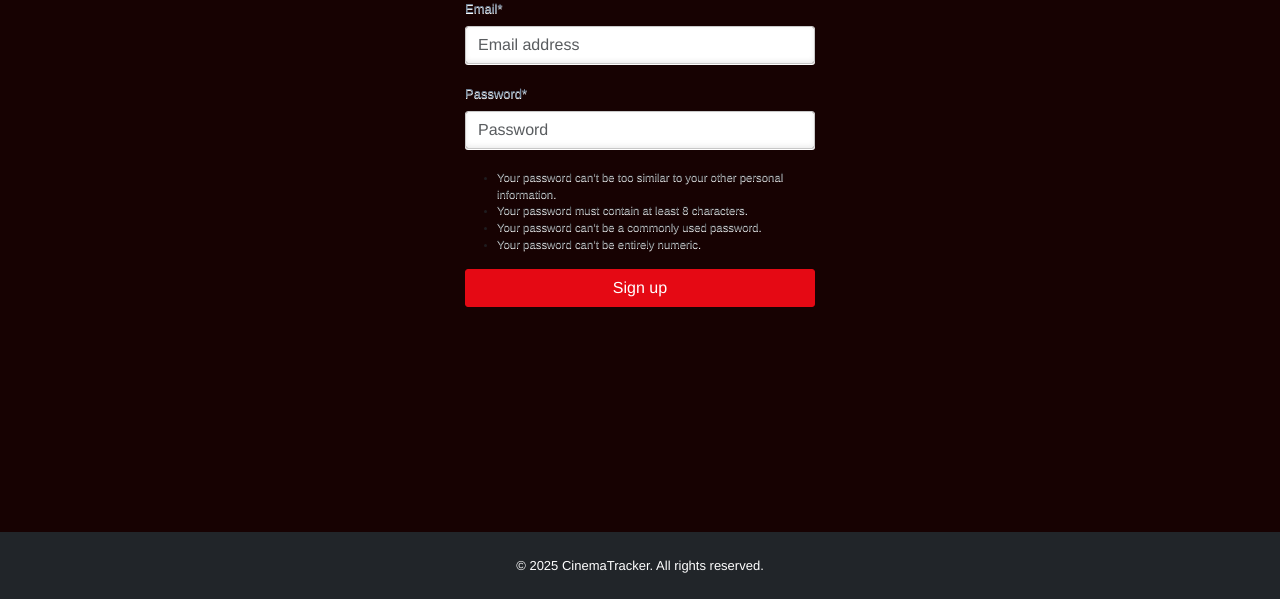
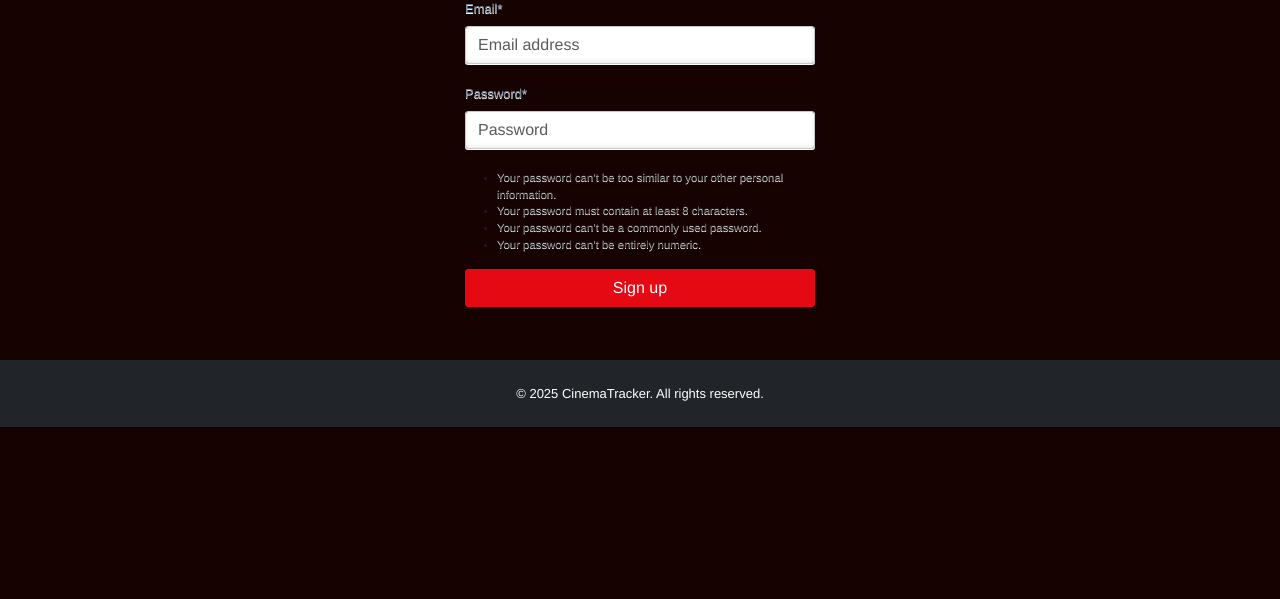
Before and after one commit to codeWithGodstime/cineTrack, a Django app: page /accounts/signup/ in a window 1280 px wide. Shown: the part 201-800 px from the top of the page. Run offline with Django 5.2, Linux system fonts and the light colour scheme; some libraries are stand-ins or nearby versions.

Commit message:
fix footer in base.html

```diff
--- a/static/css/style.css
+++ b/static/css/style.css
@@ -45,7 +45,7 @@ body{
 
 footer {
     margin-inline: 0 !important;
-    position: fixed;
+    /* position: fixed;
     bottom: 0;
-    width: 100%;
+    width: 100%; */
 }
--- a/templates/_base.html
+++ b/templates/_base.html
@@ -62,14 +62,14 @@
     </div>
 </nav>
 
-    <div class="container mt-5 px-5">
+    <div class="container mt-5 px-5 mb-5">
       {% block content %}
     <p>Default content...</p>
     {% endblock content %}
     </div>
 
       <!-- Footer -->
-      <footer class="bg-dark text-white py-4 w-100">
+      <footer class="bg-dark text-white py-4 w-100 mt-5">
         <div class="text-center">
             <p class="mb-0">&copy; {% now "Y" %} CinemaTracker. All rights reserved.</p>
         </div>
```
